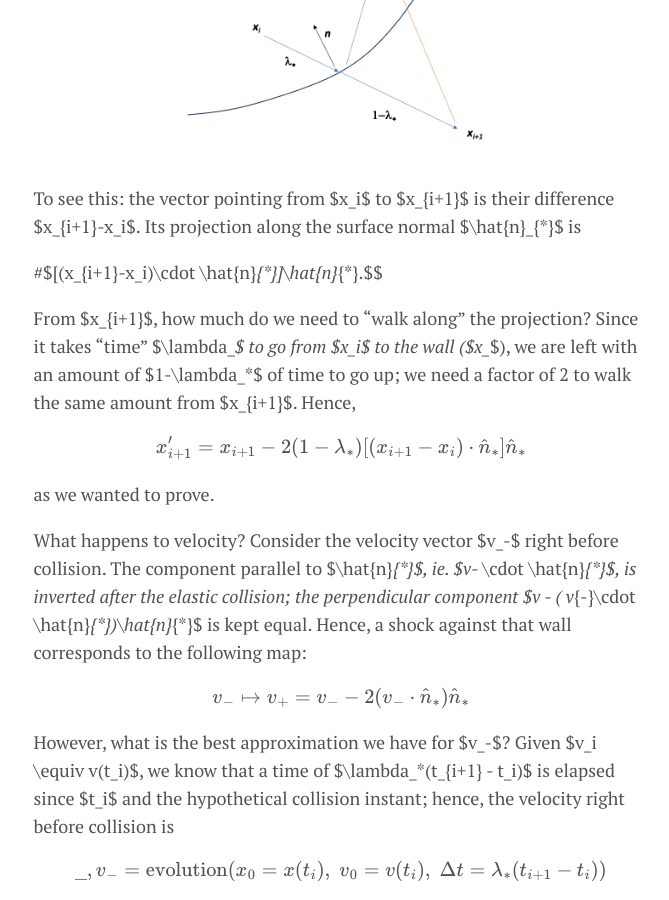
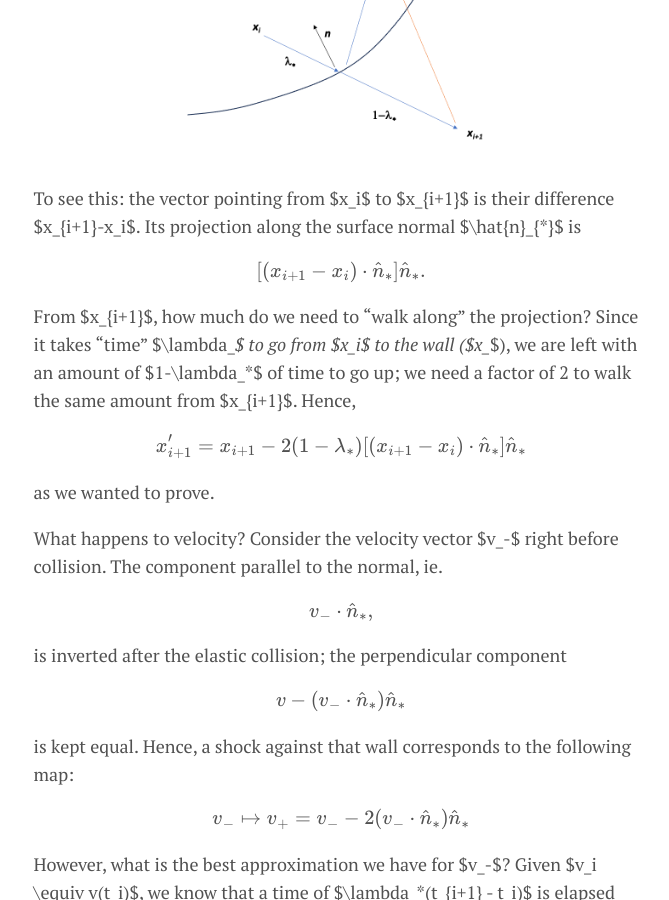
Before and after one commit to takeshimg92/takeshimg92.github.io, a Jekyll site: the page built from _posts/2024-05-16-collisions.md, in a window 1280 px wide and 900 px high, scrolled down 5375 px. Shown: the whole window, without its empty margins (299-968 px from the left). Built offline with Jekyll 4.4.1, drawn with Linux system fonts in a browser that asks for light colours; formulas are drawn with MathJax 3.

Commit message:
trying to fix equations

```diff
--- a/_posts/2024-05-16-collisions.md
+++ b/_posts/2024-05-16-collisions.md
@@ -104,7 +104,7 @@ where $\hat n_* \equiv \hat n(x_*)$.
 
 To see this: the vector pointing from $x_i$ to $x_{i+1}$ is their difference $x_{i+1}-x_i$. Its projection along the surface normal $\hat{n}_{*}$ is
 
-#$[(x_{i+1}-x_i)\cdot \hat{n}_{*}]\hat{n}_{*}.$$
+$$[(x_{i+1}-x_i)\cdot \hat{n}_{*}]\hat{n}_{*}.$$
 
 From $x_{i+1}$, how much do we need to "walk along" the projection? Since it takes "time" $\lambda_*$ to go from $x_i$ to the wall ($x_*$), we are left with an amount of $1-\lambda_*$ of time to go up; we need a factor of 2 to walk the same amount from $x_{i+1}$. Hence,
 
@@ -112,9 +112,17 @@ $$x_{i+1}'= x_{i+1} - 2(1-\lambda_*)[(x_{i+1}-x_i)\cdot \hat n_*]\hat n_*$$
 
 as we wanted to prove.
 
-What happens to velocity? Consider the velocity vector $v_-$ right before collision. The component parallel to $\hat{n}_{*}$, ie. $v_- \cdot \hat{n}_{*}$, is inverted after the elastic collision; the perpendicular component $v - ( v_{-}\cdot \hat{n}_{*})\hat{n}_{*}$ is kept equal. Hence, a shock against that wall corresponds to the following map:
+What happens to velocity? Consider the velocity vector $v_-$ right before collision. The component parallel to the normal, ie.
 
-$$ v_- \mapsto  v_+ =   v_- - 2( v_-\cdot \hat n_*) \hat n_*$$
+$$v_- \cdot \hat{n}_{*},$$
+
+is inverted after the elastic collision; the perpendicular component
+
+$$v - ( v_{-}\cdot \hat{n}_{*})\hat{n}_{*}$$
+
+is kept equal. Hence, a shock against that wall corresponds to the following map:
+
+$$v_- \mapsto  v_+ =   v_- - 2( v_-\cdot \hat n_*) \hat n_*$$
 
 However, what is the best approximation we have for $v_-$? Given $v_i \equiv v(t_i)$, we know that a time of $\lambda_*(t_{i+1} - t_i)$ is elapsed since $t_i$ and the hypothetical collision instant; hence, the velocity right before collision is
 
```
